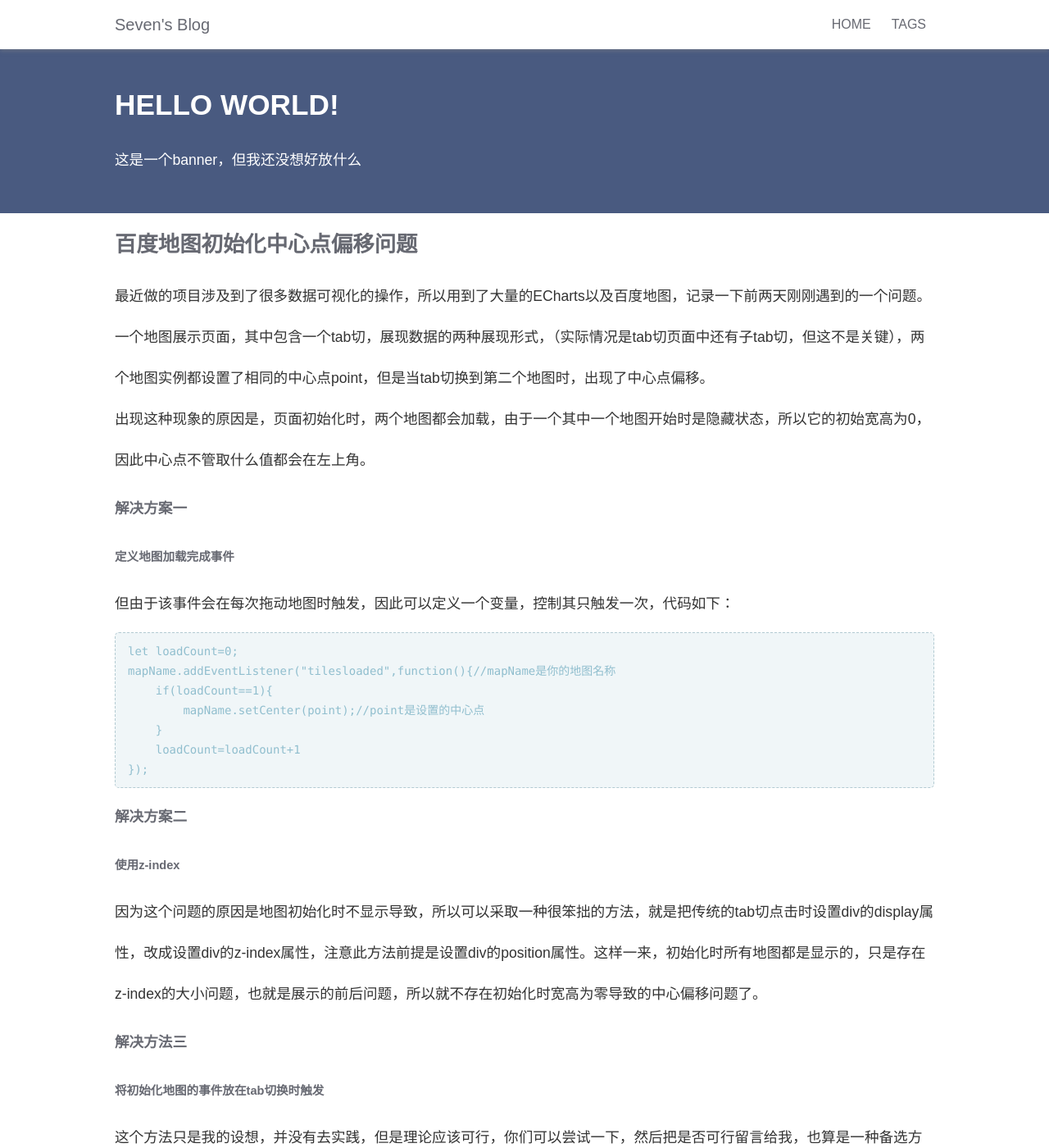
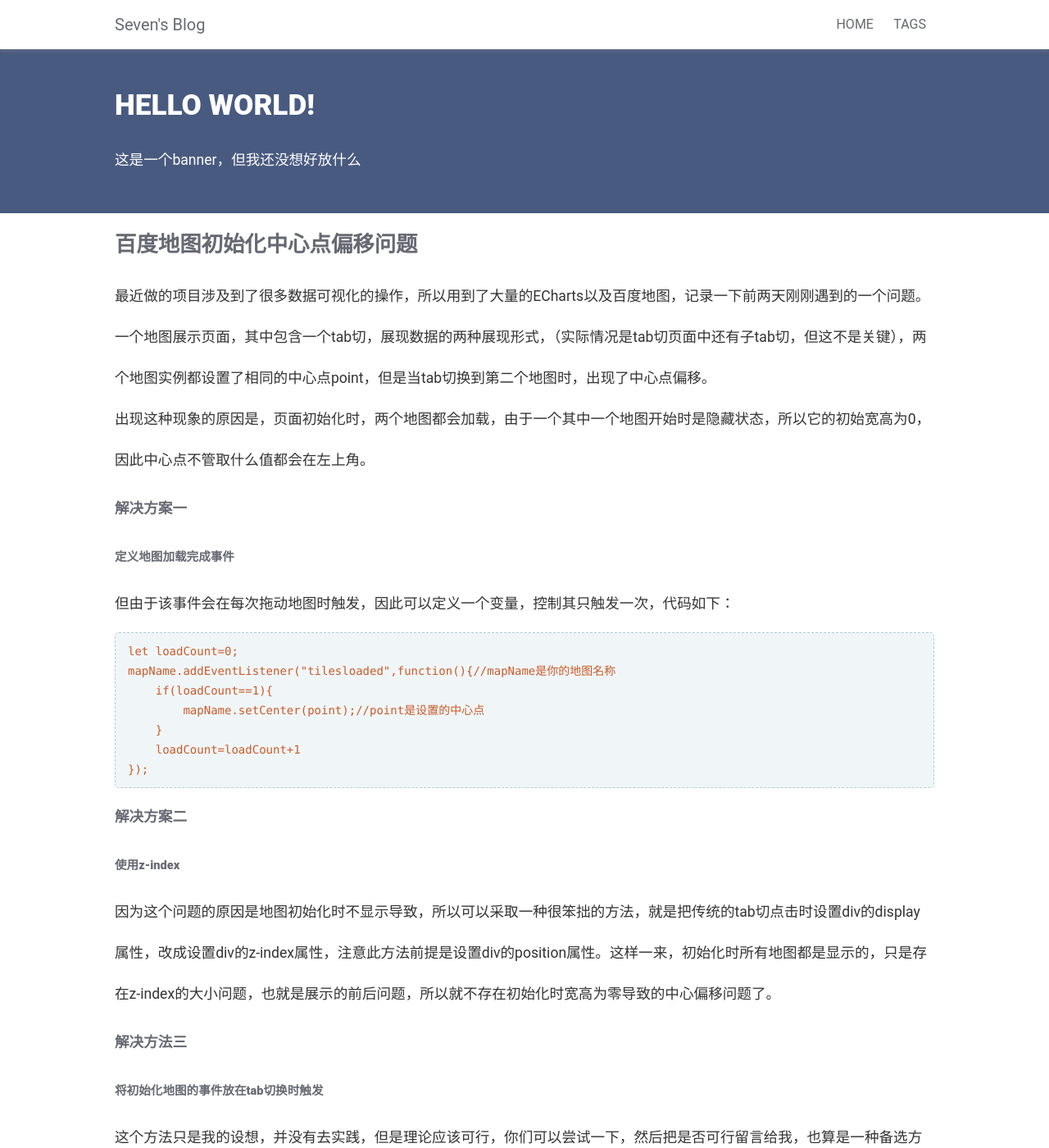
Before and after one commit to seven777777/myblog, a Jekyll site: the page built from _posts/2018-05-15-bdmap-bug1.md, in a window 1280 px wide and 1400 px high. Shown: the whole window at 82% size. Built offline with Jekyll 4.4.1, drawn with Linux system fonts in a browser that asks for light colours; comment, search, counter and statistics services are not loaded.

Commit message:
UI change

```diff
--- a/_layouts/home.html
+++ b/_layouts/home.html
@@ -10,7 +10,9 @@
         {% for post in site.posts %}
         <div class="artical_wrap">
             <p class="postlist-time">{{ post.date | date_to_string }}</p>
-            <a class="postlist-title" href="{{ site.baseurl }}{{ post.url }}">{{ post.title }}</a>
+            <h3>
+                <a class="postlist-title" href="{{ site.baseurl }}{{ post.url }}">{{ post.title }}</a>
+            </h3>
             <p>
                 {% for tag in post.tags %}
                 <a class="tag-btn">{{tag}}</a>
--- a/_style/_base.common.scss
+++ b/_style/_base.common.scss
@@ -2,7 +2,7 @@
  * @Author: seven.zhang
  * @Date: 2018-05-31 10:33:36
  * @Last Modified by: seven.zhang
- * @Last Modified time: 2018-06-20 14:25:25
+ * @Last Modified time: 2019-04-02 14:28:26
  */
 /*------------------------------------*\
     #common
@@ -71,6 +71,10 @@
   line-height: 24px;
 }
 
+blockquote{
+    font-family: $ft-fm-quote;
+}
+
 //followme
 .followMe{
   width: 100%;
--- a/_style/_base.head.scss
+++ b/_style/_base.head.scss
@@ -2,13 +2,13 @@
  * @Author: seven.zhang
  * @Date: 2018-05-31 10:45:01
  * @Last Modified by: seven.zhang
- * @Last Modified time: 2018-05-31 15:58:15
+ * @Last Modified time: 2019-04-02 14:39:54
  */
 /*------------------------------------*\
     #HEAD
 \*------------------------------------*/
 
-h1,h2,h2,h4,h5,h6{
+h1,h2,h3,h4,h5,h6{
     font-family: $ft-fm-def;
     font-weight: $ft-wt-bold;
     margin: 0.5em 0;
@@ -16,7 +16,7 @@
     line-height: 50px;
 }
 .postlist-title{
-  font-size: 36px;
+    font-size: 24px;
 }
 .postlist-time{
     color:$clr-def-light;
--- a/_style/_settings.fonts.scss
+++ b/_style/_settings.fonts.scss
@@ -2,7 +2,7 @@
  * @Author: seven.zhang
  * @Date: 2018-05-18 13:45:32
  * @Last Modified by: seven.zhang
- * @Last Modified time: 2018-05-31 09:57:35
+ * @Last Modified time: 2019-04-02 14:24:00
  */
 @font-face {
     font-family: 'MONACO';
@@ -24,14 +24,13 @@
 }
 
 // Families
-$ft-fm--en: 'Oswald';
+$ft-fm--en: 'roboto';
 $ft-fm--cn: "Microsoft YaHei";
 $ft-fm--cn-quote: FangSong, SimSun, STSong;
 $ft-fm--local: sans-serif;
 
 $ft-fm-def: $ft-fm--en, $ft-fm--cn, $ft-fm--local;
 $ft-fm-quote: $ft-fm--en, $ft-fm--cn-quote, $ft-fm--local;
-
 $ft-fm-code: 'MONACO', "Courier New", Courier;
 
 
```
Also changed, not shown: _style/_settings.colors.scss (+7 -7 lines), css/default.min.css. Lines whose indentation alone changed are shown as unchanged.
